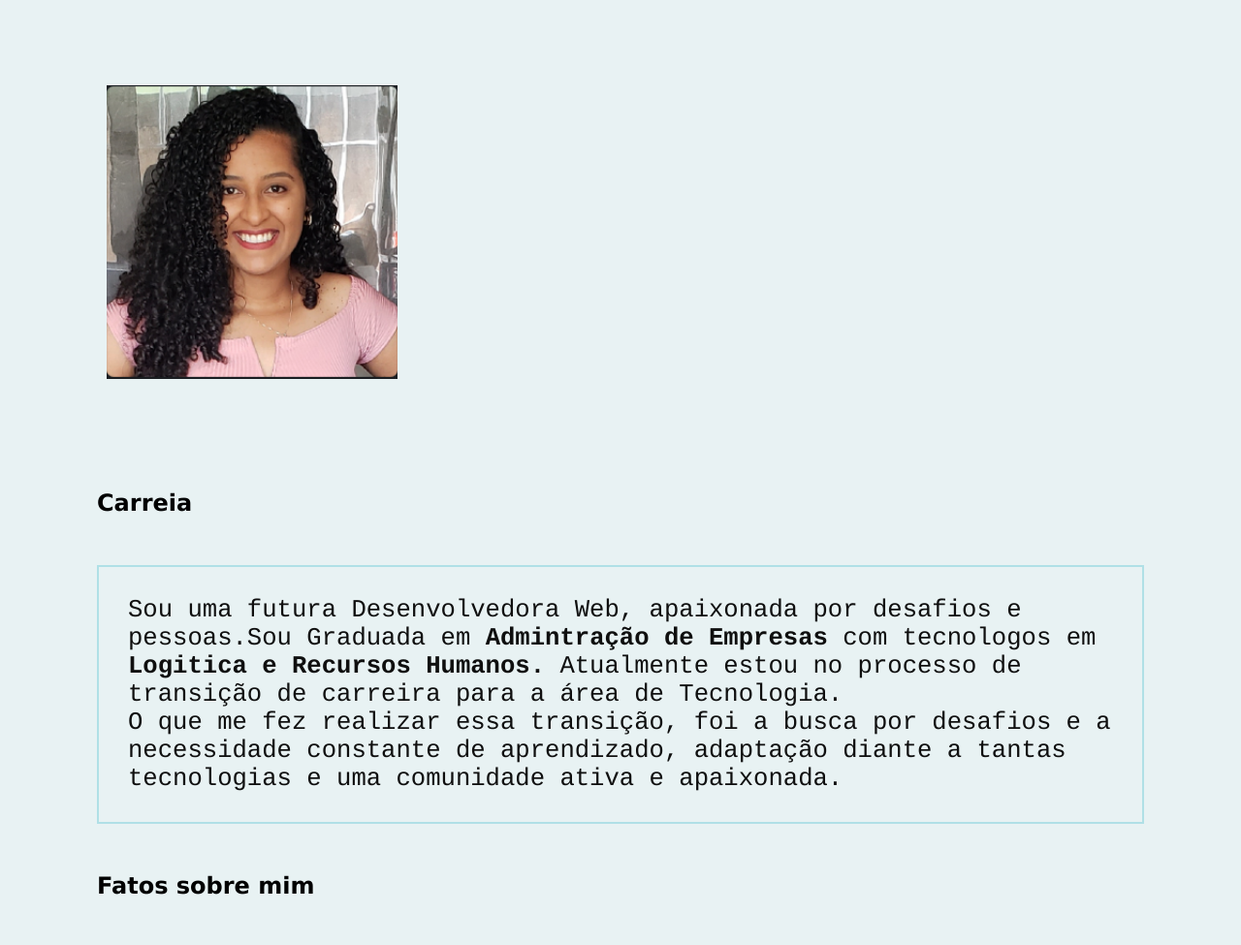
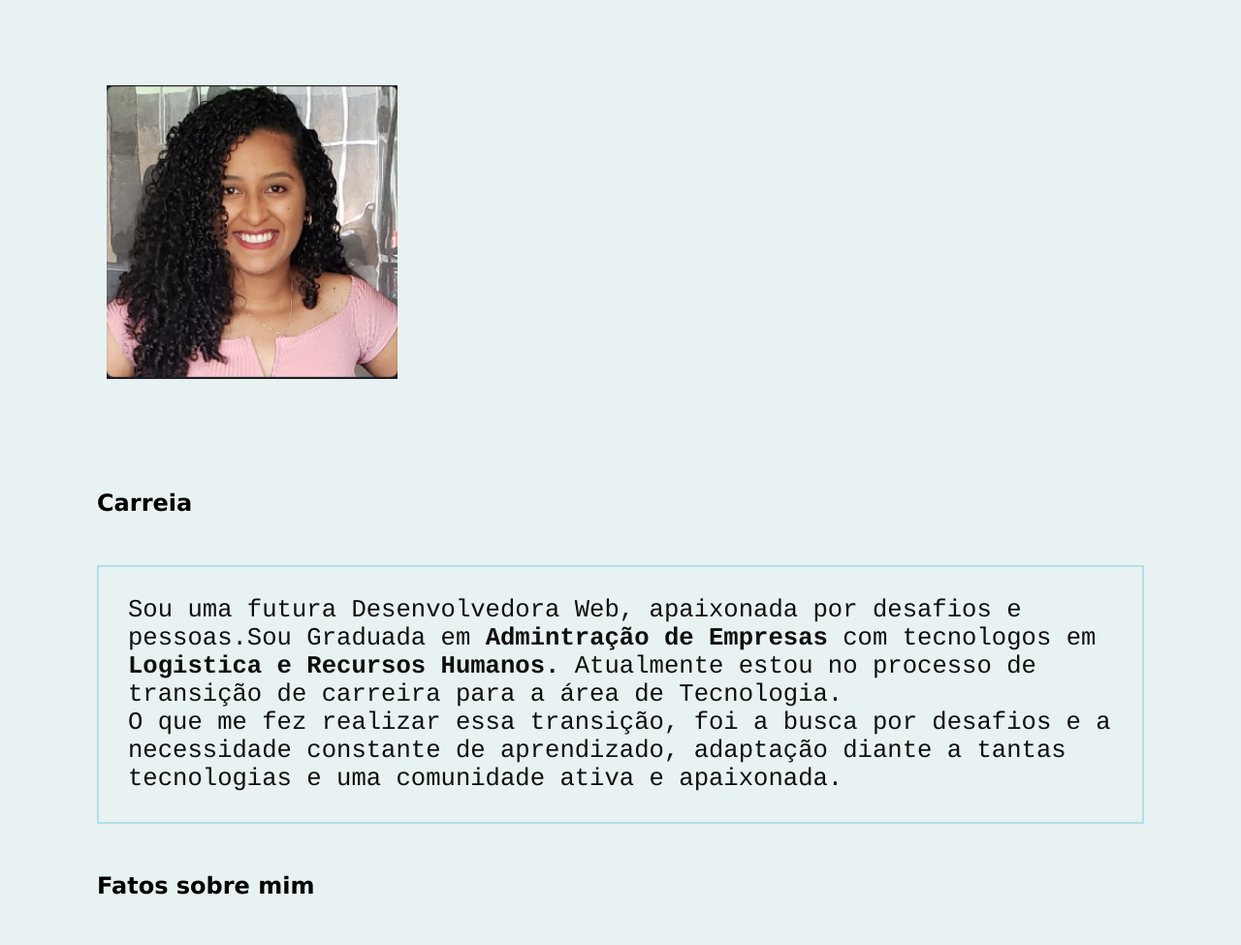
Before and after one commit to ASALEMA/asalema.github.io, a website: page index.html in a window 1280 px wide. Shown: the part 110-1085 px from the top of the page at 97% size. Drawn offline with Linux system fonts and the light colour scheme.

Commit message:
Ajustes ortográficos

```diff
--- a/index.html
+++ b/index.html
@@ -17,7 +17,7 @@
 
     <h2>Carreia</h2>
     <p> Sou uma futura Desenvolvedora Web, apaixonada por desafios e pessoas.Sou Graduada em
-        <strong>Admintração de Empresas</strong> com tecnologos em <strong> Logitica e Recursos Humanos.</strong>
+        <strong>Admintração de Empresas</strong> com tecnologos em <strong> Logistica e Recursos Humanos.</strong>
         Atualmente estou no processo de transição de carreira para a área de Tecnologia.<br />
         O que me fez realizar essa transição, foi a busca por desafios e a necessidade constante de aprendizado,
         adaptação diante a tantas tecnologias e uma comunidade ativa e apaixonada.
@@ -38,9 +38,5 @@
         <a href="https://www.linkedin.com/in/aline-salema-bb7439ba" target="">Linkedin</a>I
         Email: alineelainesalema@gmail.com
     </p>
-
-
 </body>
-
-
 </html>
```
